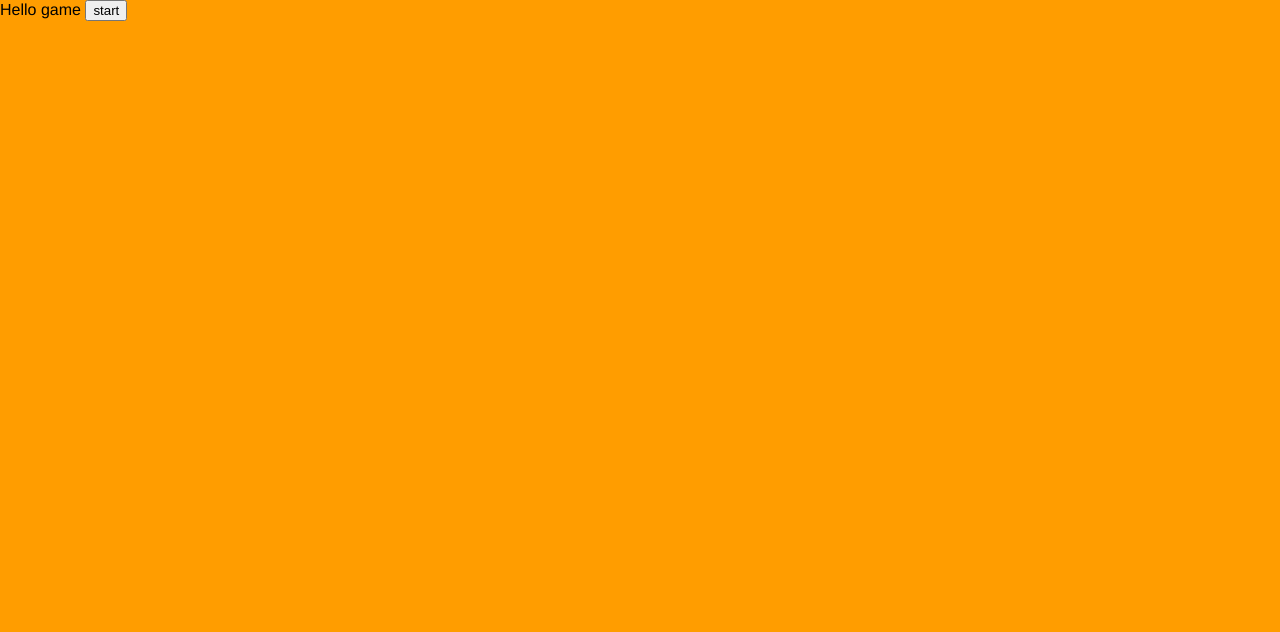
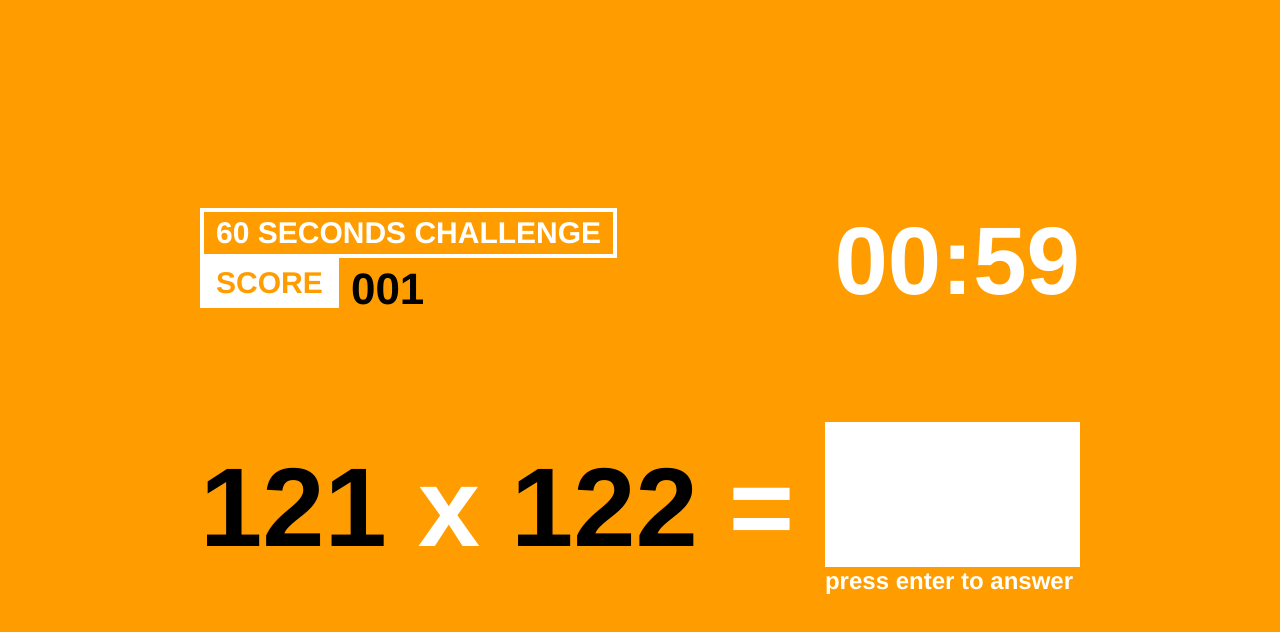
Before and after one commit to LiaoYingKai/counting-game, a Vue app: page / in a window 1280 px wide. Both pictures are taken after a click on the button "START!". Shown: the top 632 px of the page. Built offline with nearby package versions, Linux system fonts and the light colour scheme.

Commit message:
add game page

```diff
--- a/src/components/game.vue
+++ b/src/components/game.vue
@@ -1,9 +1,20 @@
 <template>
   <div class="game">
-    Hello game
-    <button @click="$emit('on-game-over')">
-      start
-    </button>
+    <div class="game__title">
+      <div class="game__sub-title">
+        <p>60 SECONDS CHALLENGE</p>
+        <div>SCORE</div>
+        <span> 001 </span>
+      </div>
+      <div class="game__timer">00:59</div>
+    </div>
+    <div class="game__content">
+      <span>121</span> x <span>122</span> =
+      <div>
+        <input />
+        <p>press enter to answer</p>
+      </div>
+    </div>
   </div>
 </template>
 <script>
@@ -17,5 +28,67 @@ export default defineComponent({
 <style scoped lang="scss">
 .game {
   @include fullScreen();
+  @include flexCenter();
+  flex-direction: column;
+
+  &__title,
+  &__content {
+    @include flexCenter();
+    justify-content: space-between;
+    width: 100%;
+    padding: 0 200px;
+    box-sizing: border-box;
+  }
+  &__title {
+    margin-bottom: 104px;
+  }
+  &__sub-title {
+    > p {
+      @include fontSizeWeight(30px);
+      border: 4px solid $white;
+      padding: 4px 12px;
+      color: $white;
+    }
+
+    > div {
+      padding: 8px 16px;
+      background-color: $white;
+      color: $orange;
+      @include fontSizeWeight(30px);
+      display: inline-block;
+    }
+
+    span {
+      @include fontSizeWeight(44px);
+      vertical-align: middle;
+    }
+  }
+  &__timer {
+    @include fontSizeWeight(96px);
+    color: $white;
+  }
+  &__content {
+    @include fontSizeWeight(112px);
+    color: $white;
+    span {
+      color: $black;
+    }
+    > div {
+      p {
+        font-size: 24px;
+        color: $white;
+      }
+    }
+  }
+  input {
+    background-color: $white;
+    border: none;
+    color: $black;
+    @include fontSizeWeight(84px);
+    padding: 24px 42px;
+    width: 255px;
+    text-align: center;
+    box-sizing: border-box;
+  }
 }
 </style>
```
